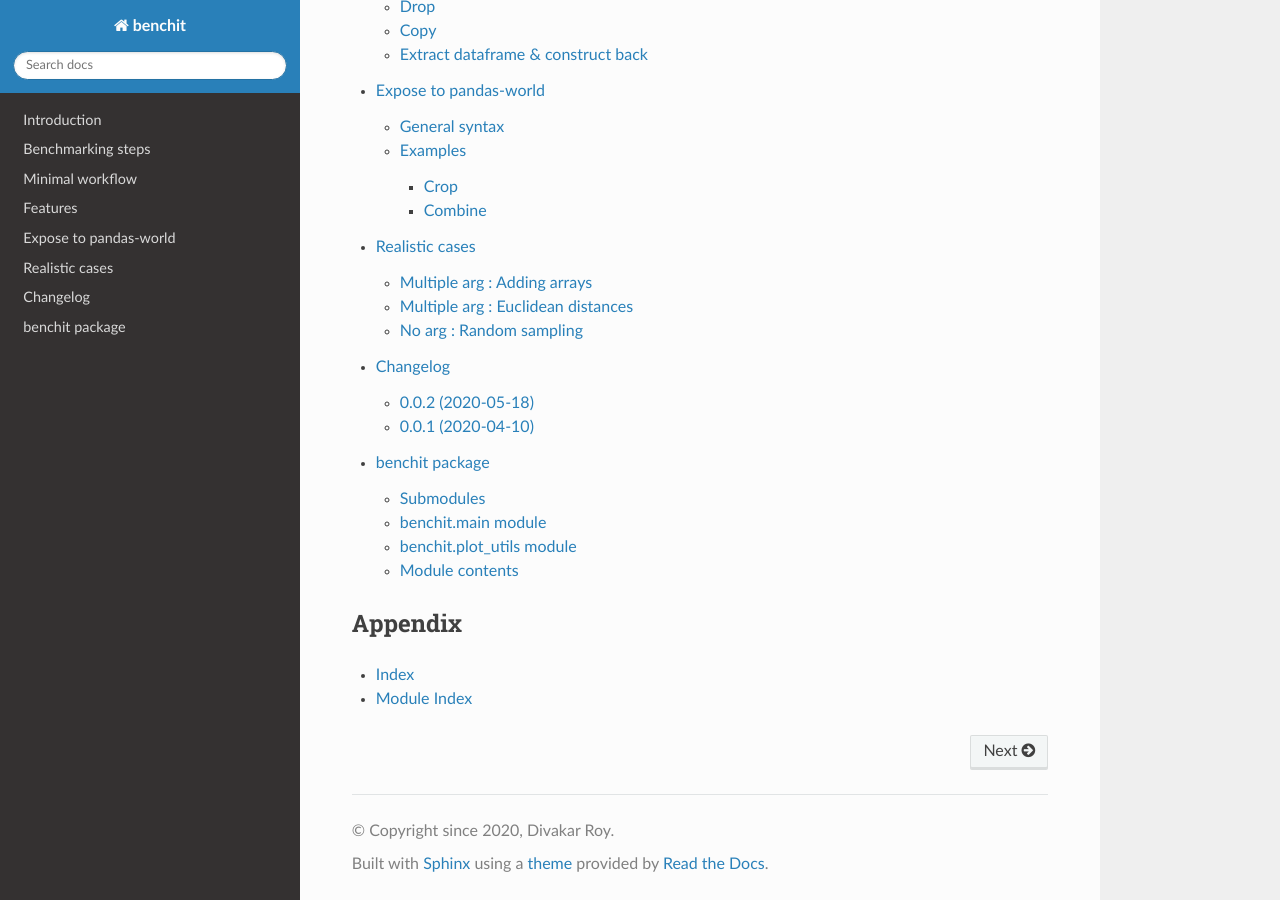
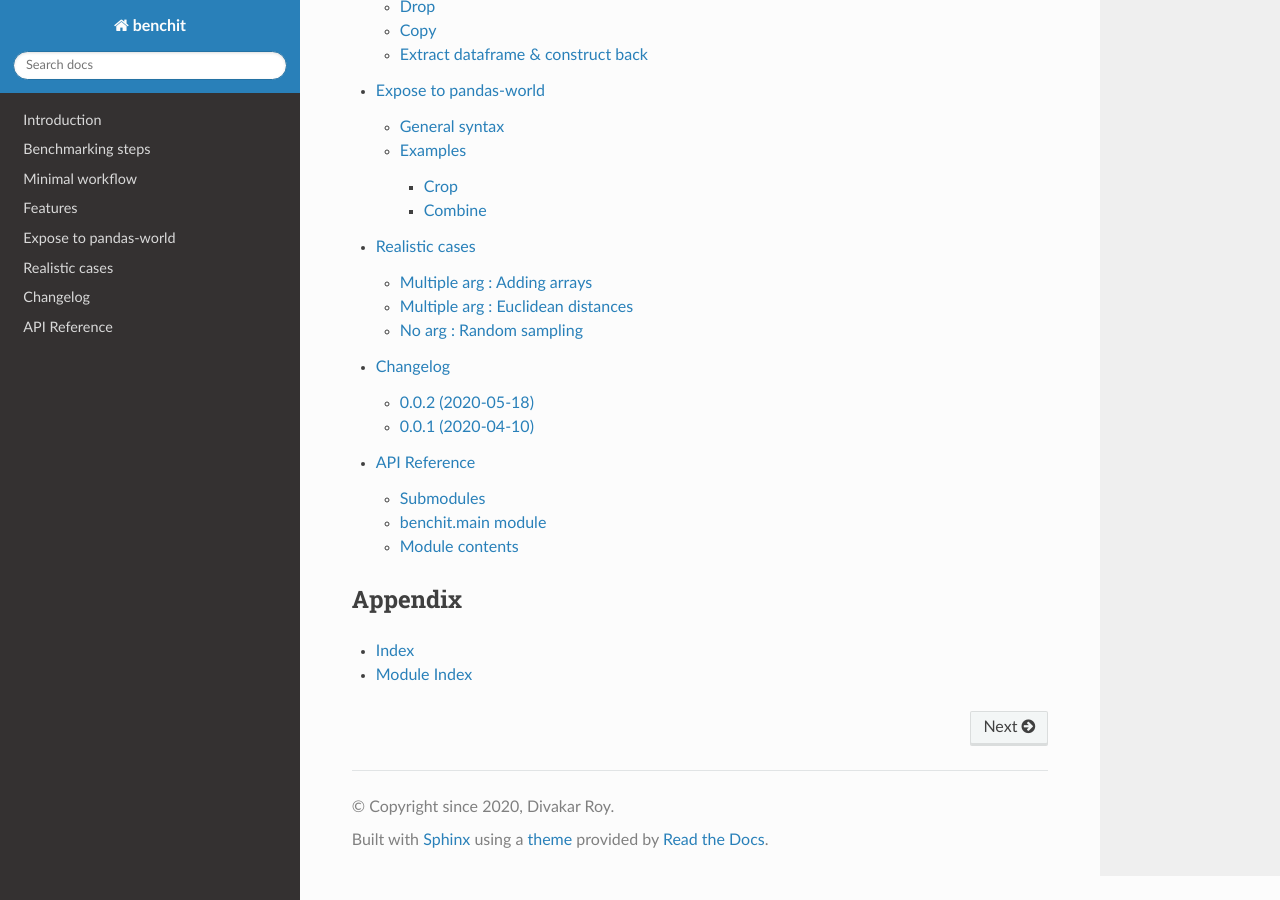
Before and after one commit to droyed/benchit, a Sphinx documentation site: the page built from docs/source/index.rst, in a window 1280 px wide and 900 px high, scrolled down 1813 px. Built offline with Sphinx 7.4.7 and the Read the Docs theme 2.0.0, drawn with Linux system fonts in a browser that asks for light colours.

Commit message:
v002 changes docs fix

```diff
--- a/docs/source/benchit.rst
+++ b/docs/source/benchit.rst
@@ -1,5 +1,5 @@
-benchit package
-===============
+API Reference
+=============
 
 Submodules
 ----------
@@ -12,15 +12,6 @@
    :undoc-members:
    :show-inheritance:
 
-benchit.plot\_utils module
---------------------------
-
-.. automodule:: benchit.plot_utils
-   :members:
-   :undoc-members:
-   :show-inheritance:
-
-
 Module contents
 ---------------
 
```
